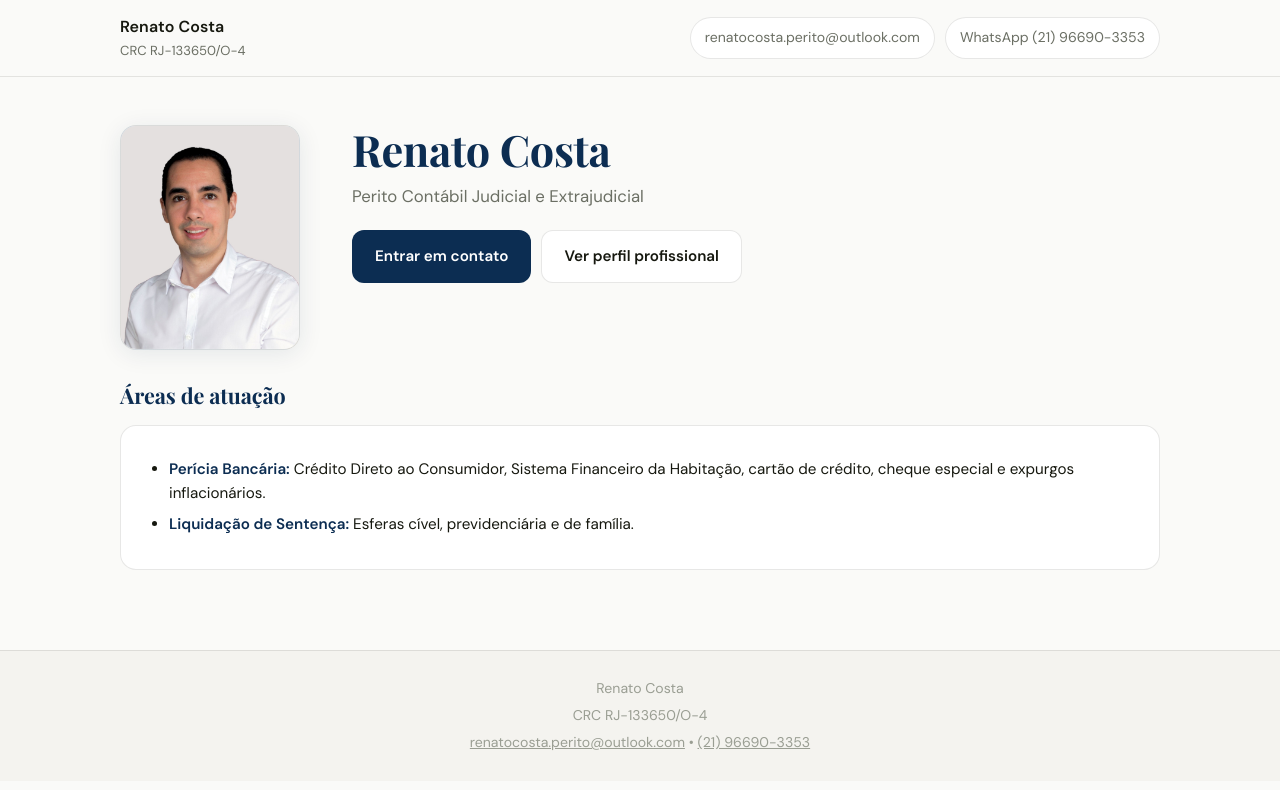
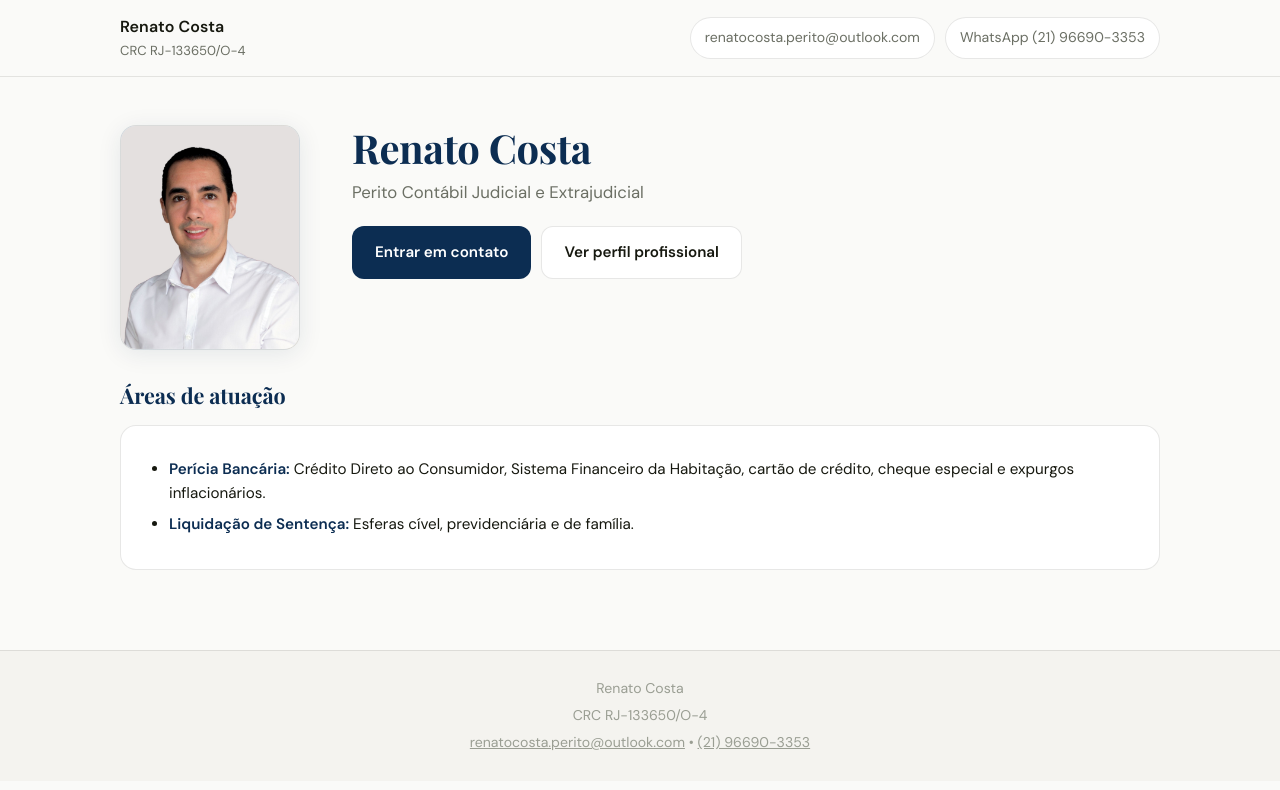
Before and after one commit to peritorenatocosta/peritorenatocosta.github.io, a Jekyll site: the page built from index.md, in a window 1280 px wide. Shown: the top 790 px of the page. Built offline with Jekyll 4.4.1, drawn with Linux system fonts in a browser that asks for light colours.

Commit message:
Update main.css

```diff
--- a/assets/css/main.css
+++ b/assets/css/main.css
@@ -419,7 +419,7 @@ img { display: block; max-width: 100% }
   .photo { width: 120px; max-width: 120px; }
   .photo__img { border-radius: 0 }
 
-  .h1 { font-size: 2.4rem }
+  .h1 { font-size: 2.2rem }
   .lead { font-size: 1.05rem }
 
   /* Pilares em 2 colunas */
@@ -441,5 +441,5 @@ img { display: block; max-width: 100% }
   .hero__media img { width: 180px; max-width: 180px; height: auto; }
   .photo { width: 180px; max-width: 180px; }
   .photo__img { border-radius: 0 }
-  .h1 { font-size: 2.7rem }
+  .h1 { font-size: 2.5rem }
 }
```
